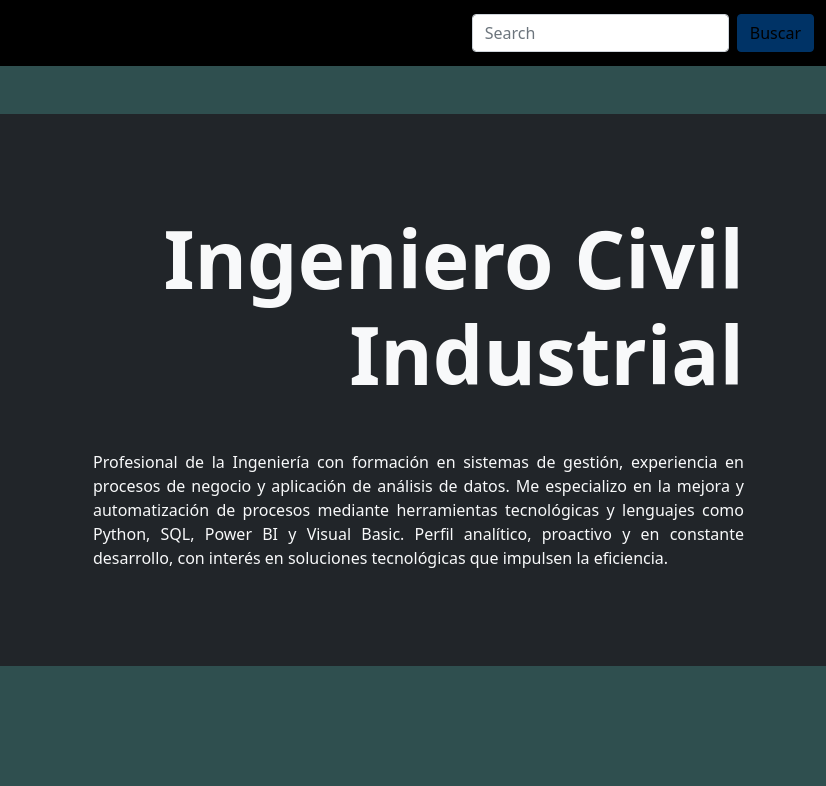
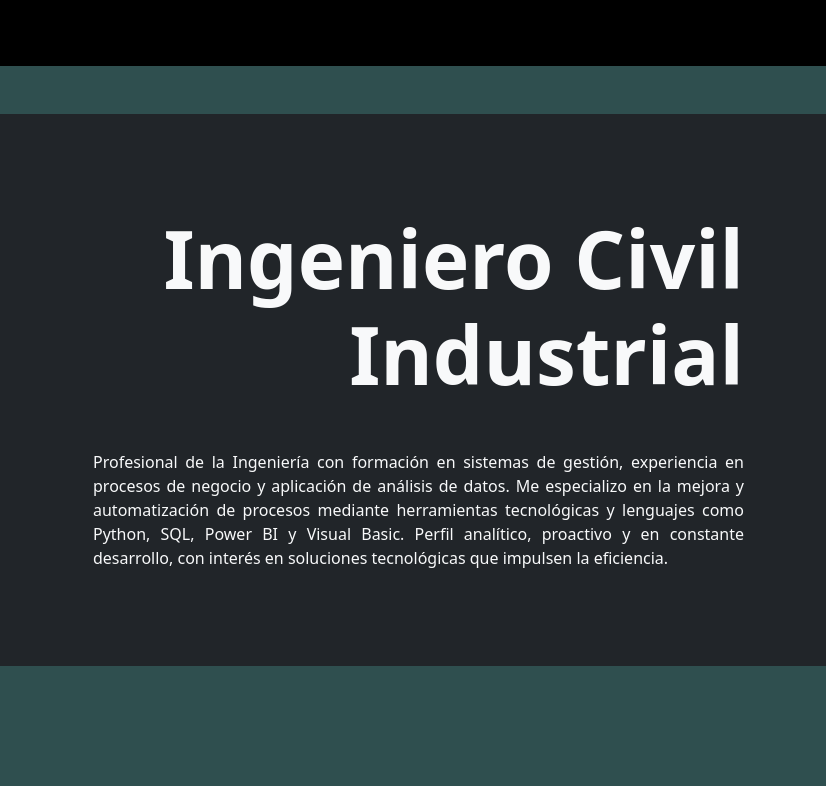
Before and after one commit to LucasCampMont/Desafio-Latam, a plain HTML site: page index.html in a window 1280 px wide. Shown: the top 786 px of the page, 454-1280 px from the left. Drawn offline with nearby package versions, Linux system fonts and the light colour scheme.

Commit message:
se elimina la barra de búsqueda por desuso

```diff
--- a/index.html
+++ b/index.html
@@ -24,14 +24,6 @@
             <button class="navbar-toggler" type="button" data-bs-toggle="collapse" data-bs-target="#navbarScroll" aria-controls="navbarScroll" aria-expanded="false" aria-label="Toggle navigation">
         <span class="navbar-toggler-icon"></span>
         </button>
-        <div class="collapse navbar-collapse" id="navbarScroll">
-        <ul class="navbar-nav me-auto my-2 my-lg-0 navbar-nav-scroll" style="--bs-scroll-height: 100px;">
-        </ul>
-        <form class="d-flex" role="search">
-            <input class="form-control me-2" type="search" placeholder="Search" aria-label="Search"/>
-            <button class="btn btn-outline-success" type="submit" style="background-color: #003366; color: black; border-color: #003366;">Buscar</button>
-        </form>
-        </div>
     </div>
     </nav>
 
```
